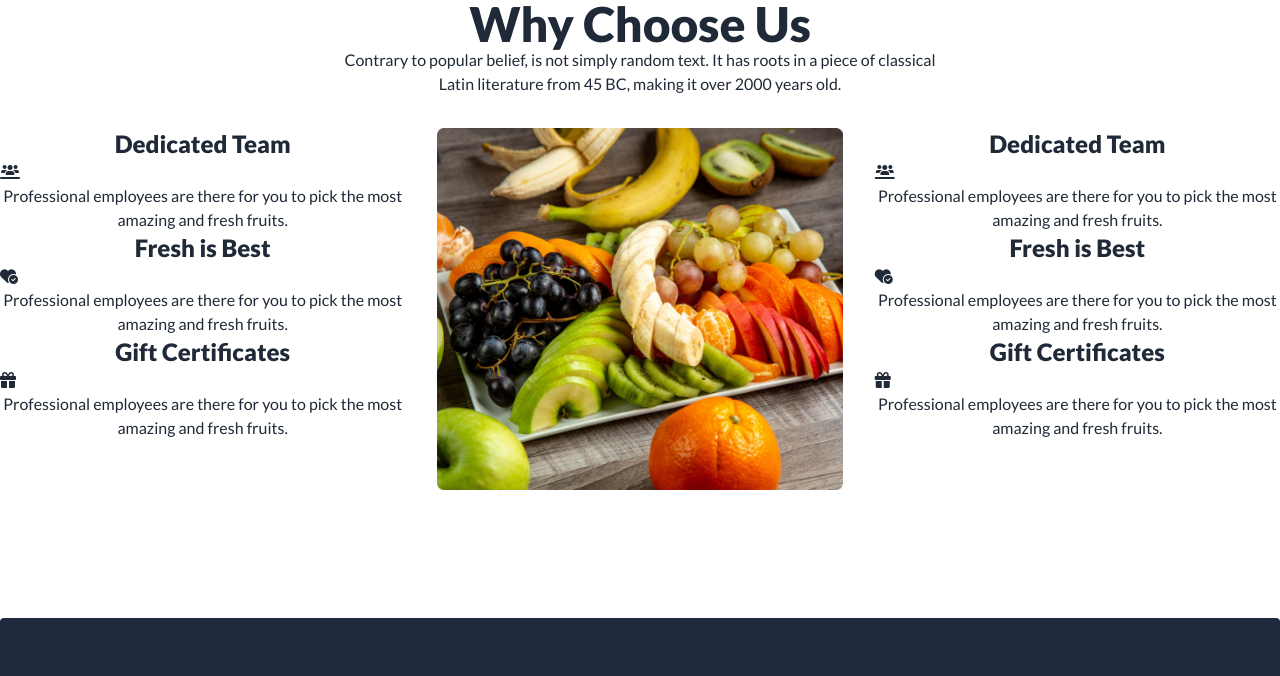
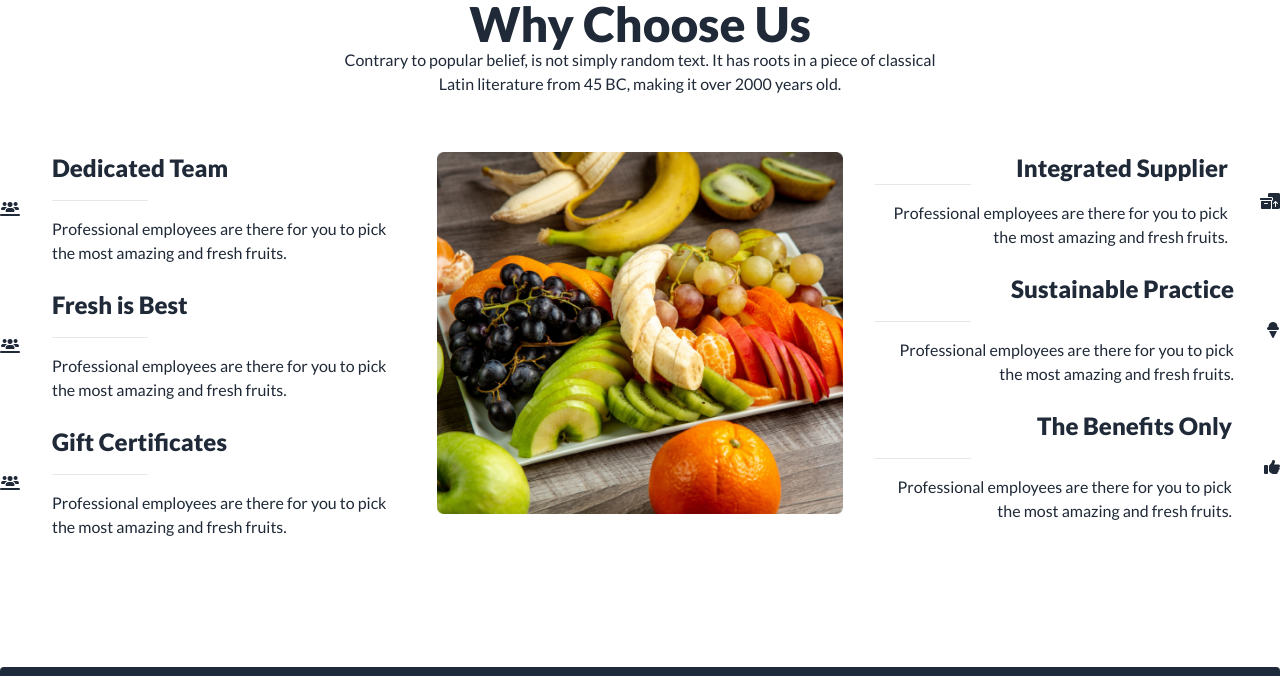
Before and after one commit to AsrafUddin89/fruit-brust-assignment, a plain HTML site: page index.html in a window 1280 px wide. Shown: the part 2880-3556 px from the top of the page. Drawn offline with nearby package versions, Linux system fonts and the light colour scheme.

Commit message:
Edited choose section

```diff
--- a/index.html
+++ b/index.html
@@ -475,35 +475,78 @@
           literature from 45 BC, making it over 2000 years old.</p>
       </div>
       <div class="grid grid-cols-3 gap-8">
-        <div class="items-start">
-          <h3 class="text-center text-2xl font-extrabold">Dedicated Team</h3>
+     <div>
+      <div class="flex gap-8 mt-6">
+        <div class="flex justify-center items-center">
           <span><i class="fa-solid fa-users-line"></i></span>
-          <p class="text-center">Professional employees are there for you to pick the most amazing and fresh fruits.</p>
-          <h3 class="text-center text-2xl font-extrabold">Fresh is Best</h3>
-          <span><i class="fa-solid fa-heart-circle-check"></i></span>
-          <p class="text-center">Professional employees are there for you to pick the most amazing and fresh fruits.</p>
-          <h3 class="text-center text-2xl font-extrabold">Gift Certificates</h3>
-          <span><i class="fa-solid fa-gift"></i></span>
-          <p class="text-center">Professional employees are there for you to pick the most amazing and fresh fruits.</p>
-
-
         </div>
         <div>
+          <h3 class="text-start text-2xl font-extrabold">Dedicated Team</h3>
+          <hr class="w-24 mt-4">
+          <p class="text-start mt-4">Professional employees are there for you to pick the most amazing and fresh fruits.</p>
+        </div>
+      </div>
+      <div class="flex gap-8 mt-6">
+        <div class="flex justify-center items-center">
+          <span><i class="fa-solid fa-users-line"></i></span>
+        </div>
+        <div>
+          <h3 class="text-start text-2xl font-extrabold">Fresh is Best</h3>
+          <hr class="w-24 mt-4">
+          <p class="text-start mt-4">Professional employees are there for you to pick the most amazing and fresh fruits.</p>
+        </div>
+      </div>
+      <div class="flex gap-8 mt-6">
+        <div class="flex justify-center items-center">
+          <span><i class="fa-solid fa-users-line"></i></span>
+        </div>
+        <div>
+          <h3 class="text-start text-2xl font-extrabold">Gift Certificates</h3>
+          <hr class="w-24 mt-4">
+          <p class="text-start mt-4">Professional employees are there for you to pick the most amazing and fresh fruits.</p>
+        </div>
+      </div>
+     </div>
+
+        <div class="mt-6">
           <img src="./images/whychoose1.png" alt="">
 
         </div>
         <div>
-          <h3 class="text-center text-2xl font-extrabold">Dedicated Team</h3>
-          <span><i class="fa-solid fa-users-line"></i></span>
-          <p class="text-center">Professional employees are there for you to pick the most amazing and fresh fruits.</p>
-          <h3 class="text-center text-2xl font-extrabold">Fresh is Best</h3>
-          <span><i class="fa-solid fa-heart-circle-check"></i></span>
-          <p class="text-center">Professional employees are there for you to pick the most amazing and fresh fruits.</p>
-          <h3 class="text-center text-2xl font-extrabold">Gift Certificates</h3>
-          <span><i class="fa-solid fa-gift"></i></span>
-          <p class="text-center">Professional employees are there for you to pick the most amazing and fresh fruits.</p>
+          <div class="flex gap-8 mt-6">
 
-        </div>
+            <div>
+              <h3 class="text-end text-2xl font-extrabold">Integrated Supplier<hr class="w-24 text-end"></h3>
+
+              <p class="text-end mt-4">Professional employees are there for you to pick the most amazing and fresh fruits.</p>
+            </div>
+            <div class="flex justify-center items-center">
+              <span><i class="fa-solid fa-boxes-packing"></i></span>
+            </div>
+          </div>
+          <div class="flex gap-8 mt-6">
+
+            <div>
+              <h3 class="text-end text-2xl font-extrabold">Sustainable Practice</h3>
+              <hr class=" w-24 mt-4">
+              <p class="text-end mt-4">Professional employees are there for you to pick the most amazing and fresh fruits.</p>
+            </div>
+            <div class="flex justify-center items-center">
+              <span><i class="fa-solid fa-ice-cream"></i></span>
+            </div>
+          </div>
+          <div class="flex gap-8 mt-6">
+
+            <div>
+              <h3 class="text-end text-2xl font-extrabold">The Benefits Only</h3>
+              <hr class=" w-24 mt-4">
+              <p class="text-end mt-4">Professional employees are there for you to pick the most amazing and fresh fruits.</p>
+            </div>
+            <div class="flex justify-center items-center">
+              <span><i class="fa-solid fa-thumbs-up"></i></span>
+            </div>
+          </div>
+         </div>
       </div>
     </section>
   </main>
```
